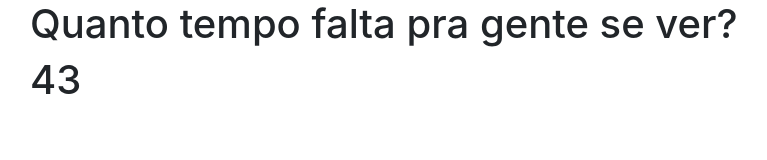
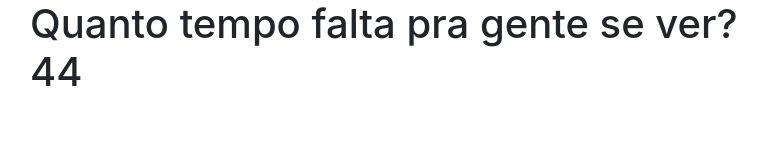
Before and after one commit to adrian-marcello/adrian-marcello, a plain HTML site: page index.html in a window 1280 px wide. Shown: the whole page, without its empty margins (70-837 px from the left). Drawn offline with nearby package versions, Linux system fonts and the light colour scheme.

Commit message:
correção

```diff
--- a/index.html
+++ b/index.html
@@ -11,6 +11,11 @@
     integrity="sha384-ggOyR0iXCbMQv3Xipma34MD+dH/1fQ784/j6cY/iJTQUOhcWr7x9JvoRxT2MZw1T" crossorigin="anonymous">
 
   <title>Tempo</title>
+  <style>
+    h1 {
+      margin: auto;
+    }
+  </style>
 </head>
 
 <body>
@@ -32,7 +37,7 @@
       var she = new Date(2023, 6, 2);
 
       var h1 = document.getElementById("dia");
-      h1.innerHTML = Math.floor((she.getTime() - now.getTime()) / 86400000);
+      h1.innerHTML = Math.floor((she.getTime() - now.getTime()) / 86400000)+1;
     }
   </script>
   <!-- jQuery first, then Popper.js, then Bootstrap JS -->
```
